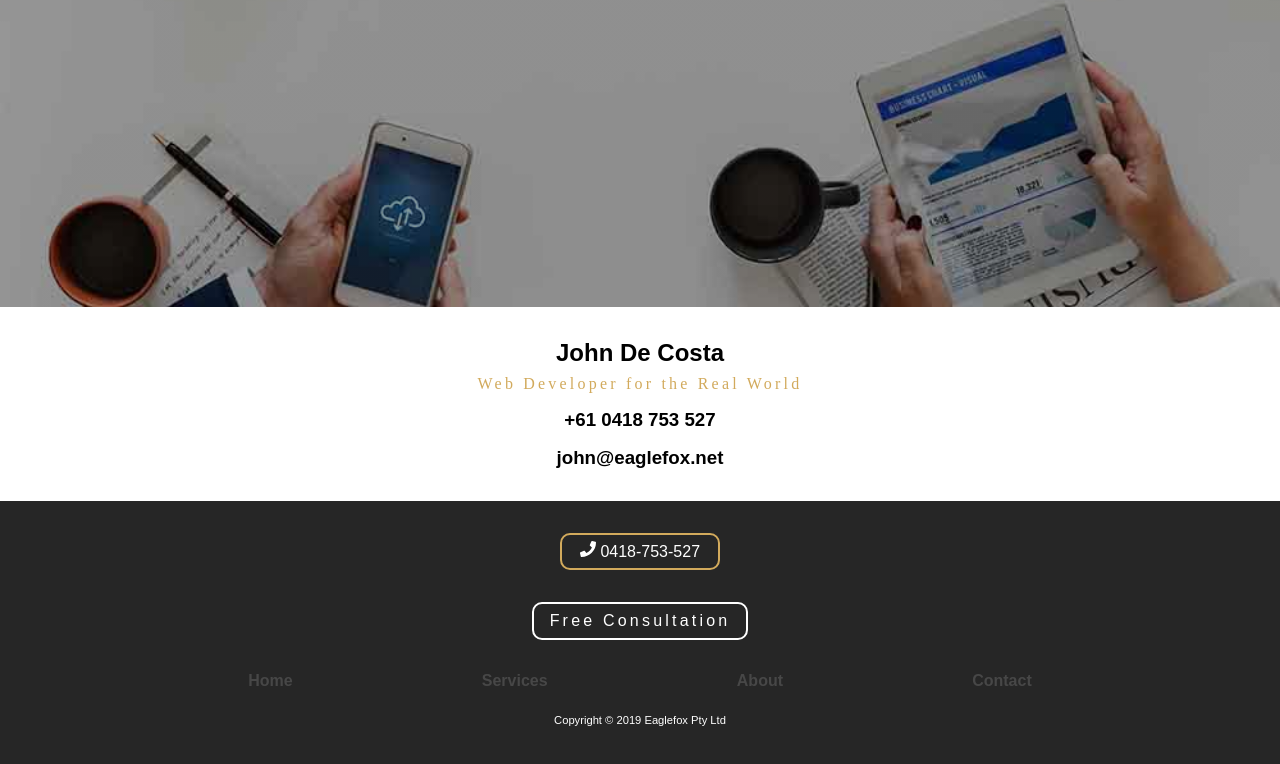
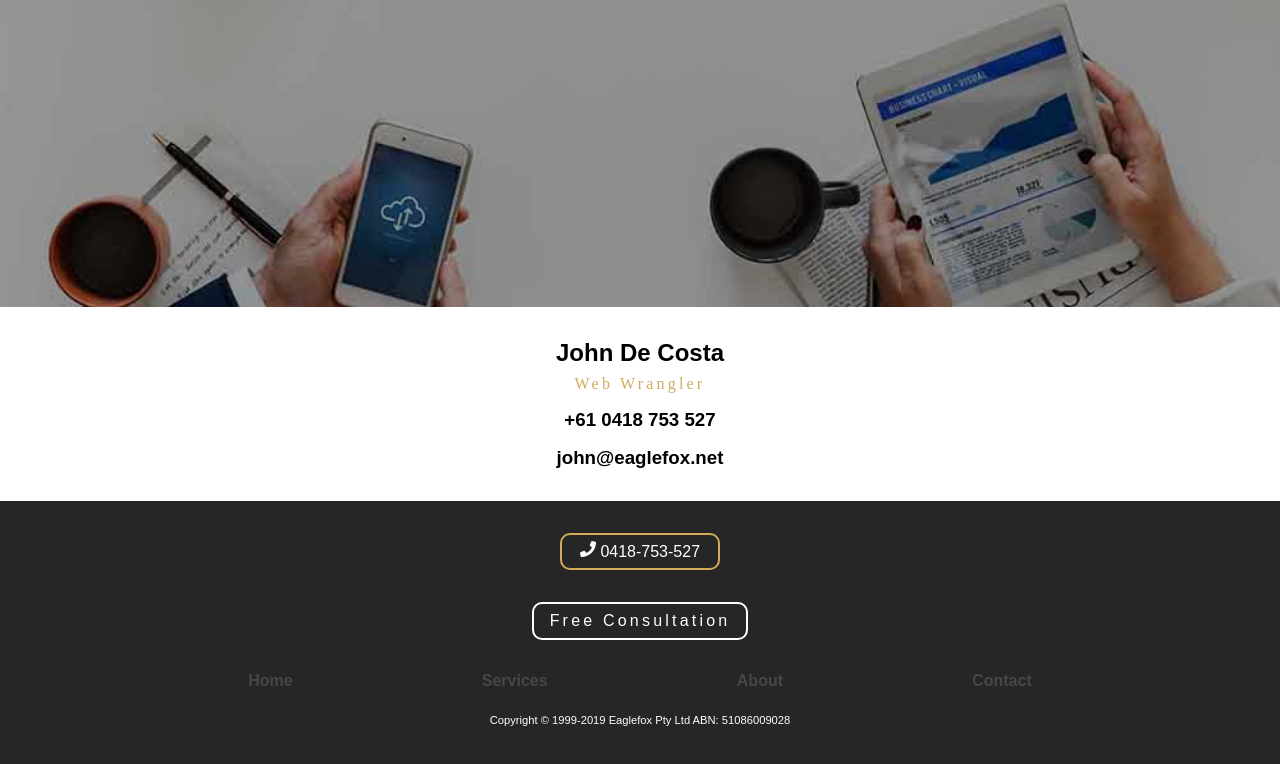
Before and after one commit to thefoxboxman/eaglefox-site, a Gatsby site: page /contact in a window 1280 px wide. Shown: the part 432-1196 px from the top of the page. Built offline with nearby package versions, Linux system fonts and the light colour scheme; Gatsby itself is replaced by a stand-in of ours.

Commit message:
tweeking

```diff
--- a/src/components/globals/footer/Footer.js
+++ b/src/components/globals/footer/Footer.js
@@ -47,7 +47,7 @@ export default class Footer extends Component {
 <div className="icons">
 					{this.state.icons.map(item => (<a href={item.path} key={item.id} target="_blank" rel="noopener noreferrer">{item.icon} </a>))}
 		</div> */}
-				<p className="copyright">copyright &copy; 2019 Eaglefox Pty Ltd</p>
+				<p className="copyright">copyright &copy; 1999-2019   Eaglefox Pty Ltd ABN: 51086009028</p>
 			</FooterWrapper>
 		)
 	}
--- a/src/pages/contact.js
+++ b/src/pages/contact.js
@@ -16,7 +16,7 @@ const ContactPage = () => (
       <div className="name">
         <h2>John De Costa</h2>
       </div>
-      <div className="title">Web Developer for the Real World</div>
+      <div className="title">Web Wrangler</div>
       <div className="phone">
         <h3> +61 0418 753 527</h3>
       </div>
```
